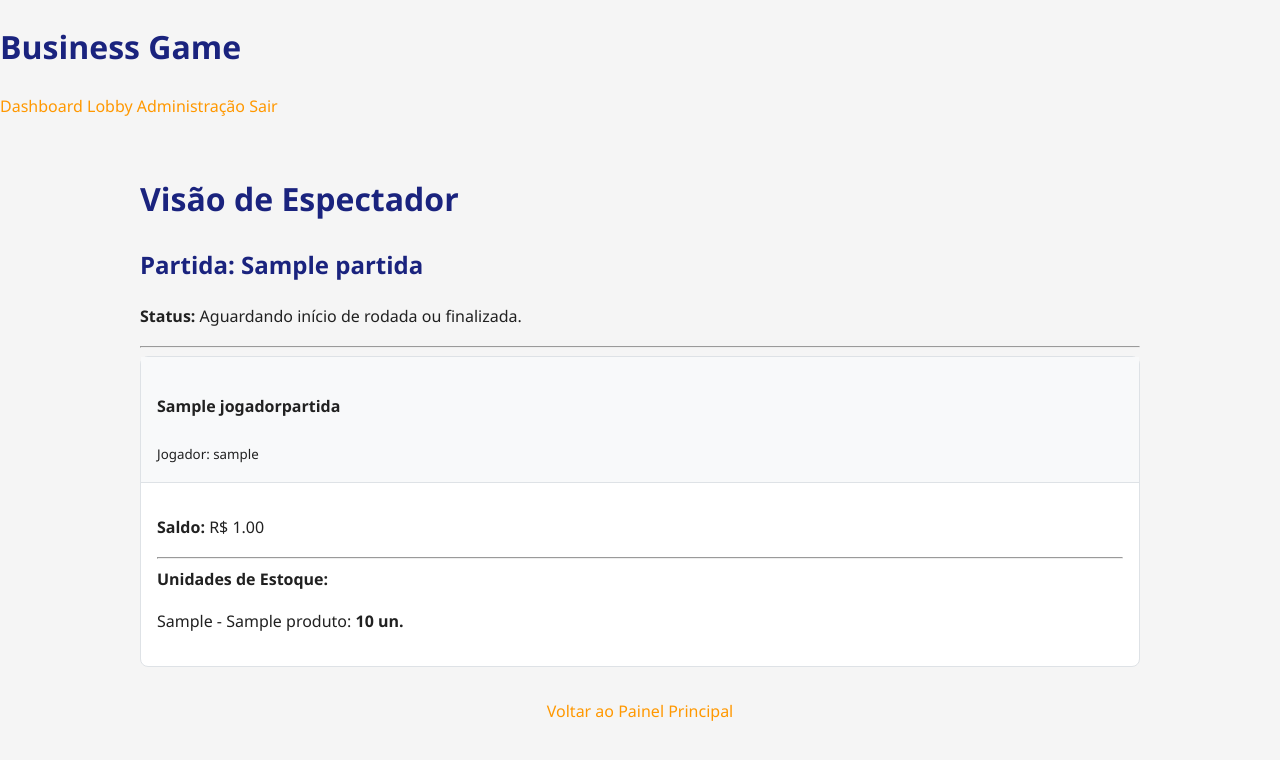
After one commit to oYuriyan/Business-Game-LMS, a Django app: page /painel/partida/1/espectador/ in a window 1280 px wide. The commit adds this page. Shown: the top 760 px of the page. Run offline with Django 5.2, Linux system fonts and the light colour scheme; a user stored in the database is signed in; tables that the repository leaves empty hold one stand-in row (values such as "Sample post"); data that the repository does not hold is empty.

Commit message:
detalhes de partida - avanço automático - modo spec

```diff
--- a/game/models/partida.py
+++ b/game/models/partida.py
@@ -15,6 +15,7 @@ class Partida(models.Model):
     data_inicio = models.DateTimeField(default=timezone.now)
     data_fim = models.DateTimeField(null=True, blank=True)
     max_rodadas = models.PositiveIntegerField(default=7, help_text="Número máximo de rodadas para a partida.")
+    avanco_automatico = models.BooleanField(default=False, help_text="Se verdadeiro, a rodada avança assim que o último jogador decide.")
     # Relacionamento com usuários (jogadores)
     jogadores = models.ManyToManyField(User, through='JogadorPartida')
 
--- /dev/null
+++ b/game/templates/admin_spectator.html
@@ -0,0 +1,87 @@
+{% extends "base.html" %}
+
+{% block title %}Espectador: {{ partida.nome }}{% endblock %}
+
+{% block content %}
+<style>
+    .spectator-grid {
+        display: grid;
+        grid-template-columns: repeat(auto-fit, minmax(350px, 1fr));
+        gap: 1.5rem;
+    }
+    .player-card {
+        border: 1px solid #dee2e6;
+        border-radius: 8px;
+        background-color: #fff;
+    }
+    .player-card-header {
+        background-color: #f8f9fa;
+        padding: 1rem;
+        border-bottom: 1px solid #dee2e6;
+    }
+    .player-card-body {
+        padding: 1rem;
+    }
+    .unidade-list {
+        list-style-type: none;
+        padding-left: 0;
+    }
+    .dark-mode .player-card {
+        background-color: #343a40;
+        border-color: #495057;
+    }
+    .dark-mode .player-card-header {
+        background-color: #495057;
+    }
+</style>
+
+<div class="container">
+    <h1 class="main-title">Visão de Espectador</h1>
+    <h2 class="sub-title">Partida: {{ partida.nome }}</h2>
+
+    {% if rodada_ativa %}
+        <p><strong>Status:</strong> Rodada {{ rodada_ativa.numero }} em andamento.</p>
+    {% else %}
+        <p><strong>Status:</strong> Aguardando início de rodada ou finalizada.</p>
+    {% endif %}
+    <hr>
+
+    <div class="spectator-grid">
+        {% for info in info_jogadores %}
+            <div class="player-card">
+                <div class="player-card-header">
+                    <h4>{{ info.jogador_partida.nome_empresa_jogador }}</h4>
+                    <small>Jogador: {{ info.jogador_partida.jogador.username }}</small>
+                </div>
+                <div class="player-card-body">
+                    <p><strong>Saldo:</strong> <span class="text-success">R$ {{ info.jogador_partida.saldo|floatformat:2 }}</span></p>
+
+                    {% if rodada_ativa %}
+                        <p><strong>Decisão na Rodada {{ rodada_ativa.numero }}:</strong>
+                        {% if info.decisao_feita %}
+                            <span class="text-success">Enviada</span>
+                        {% else %}
+                            <span class="text-warning">Aguardando</span>
+                        {% endif %}
+                        </p>
+                    {% endif %}
+
+                    <hr>
+                    <strong>Unidades de Estoque:</strong>
+                    <ul class="unidade-list">
+                        {% for unidade in info.unidades %}
+                            <li>{{ unidade.localidade }} - {{ unidade.produto.nome }}: <strong>{{ unidade.quantidade }} un.</strong></li>
+                        {% endfor %}
+                    </ul>
+                </div>
+            </div>
+        {% empty %}
+            <p>Ainda não há jogadores nesta partida.</p>
+        {% endfor %}
+    </div>
+
+    <div class="form-actions" style="text-align: center; margin-top: 2rem;">
+        <a href="{% url 'painel_admin' %}" class="btn btn-secondary">Voltar ao Painel Principal</a>
+    </div>
+</div>
+{% endblock %}
--- a/game/templates/base.html
+++ b/game/templates/base.html
@@ -4,7 +4,7 @@
   {% load static %}
   <link rel="stylesheet" href="{% static 'css/base.css' %}">
   {% block styles %}{% endblock %}
-
+  <link rel="stylesheet" href="https://cdnjs.cloudflare.com/ajax/libs/font-awesome/5.15.4/css/all.min.css">
   <meta charset="UTF-8">
   <title>{% block title %}Business Game{% endblock %}</title>
   <meta name="viewport" content="width=device-width, initial-scale=1.0">
--- a/game/urls.py
+++ b/game/urls.py
@@ -17,8 +17,10 @@ urlpatterns = [
 
     #URLs DO ADMIN
     path('painel/', admin_views.painel_admin, name='painel_admin'),
+    path('painel/partida/<int:partida_id>/espectador/', admin_views.admin_partida_spectator_view, name='admin_spectator_view'),
     path('painel/partida/criar/', admin_views.criar_partida_view, name='criar_partida'),
     path('painel/partida/<int:partida_id>/avancar/', admin_views.avancar_rodada_view, name='avancar_rodada'),
+    path('painel/partida/<int:partida_id>/toggle_auto_advance/', admin_views.toggle_avanco_automatico_view, name='toggle_avanco_automatico'),
     path('painel/partida/<int:partida_id>/finalizar/', admin_views.finalizar_partida_view, name='finalizar_partida'),
     path('painel/rodada/<int:rodada_id>/demanda/', admin_views.definir_demanda_view, name='definir_demanda'),
     #URLs RODADA e PARTIDA
--- a/game/views/admin.py
+++ b/game/views/admin.py
@@ -1,10 +1,8 @@
-# Em: game/views/admin.py
-
 from django.shortcuts import render, redirect, get_object_or_404
 from django.contrib.auth.decorators import user_passes_test
 from django.contrib import messages
 from django.utils import timezone
-from game.models import Partida, Rodada, JogadorPartida, Produto
+from game.models import Partida, Rodada, JogadorPartida, Produto, CustoTransporte, CustoProducao, Unidade, Decisao
 from game.services.controle_rodada import avancar_rodada as avancar_rodada_service
 from game.dados_setup import CUSTOS_PRODUCAO_PADRAO, CUSTOS_TRANSPORTE_PADRAO
 from game.models import CustoProducao, CustoTransporte, Produto
@@ -103,14 +101,19 @@ def avancar_rodada_view(request, partida_id):
     if request.method == 'POST':
         partida = get_object_or_404(Partida, id=partida_id)
 
-        # A função de serviço agora cuida de toda a lógica.
+        # Verifica se é a primeira rodada que está para ser iniciada
+        is_first_round = not Rodada.objects.filter(partida=partida).exists()
+
+        # Se for a primeira rodada, verifica a contagem de jogadores
+        if is_first_round and partida.jogadorpartida_set.count() < 2:
+            messages.error(request, f"Não é possível iniciar a partida '{partida.nome}' com menos de 2 jogadores.")
+            return redirect('painel_admin')
+
+        # Se a verificação passar, a lógica normal continua
         resultado_rodada = avancar_rodada_service(partida)
 
         if resultado_rodada is None:
-            # Se o resultado for None, pode ser por duas razões:
-            # 1. O jogo acabou de ser finalizado.
-            # 2. Nem todos os jogadores tomaram uma decisão.
-            partida.refresh_from_db() # Atualiza o estado da partida do banco
+            partida.refresh_from_db()
             if partida.status == 'FINALIZADA':
                 messages.success(request, f"A última rodada foi processada e a partida '{partida.nome}' foi finalizada!")
             else:
@@ -137,3 +140,42 @@ def finalizar_partida_view(request, partida_id):
         messages.info(request, f"A partida '{partida.nome}' foi finalizada manualmente.")
 
     return redirect('painel_admin')
+
+@user_passes_test(lambda u: u.is_superuser)
+def admin_partida_spectator_view(request, partida_id):
+    partida = get_object_or_404(Partida, id=partida_id)
+    rodada_ativa = Rodada.objects.filter(partida=partida, ativo=True).first()
+
+    # Busca todos os jogadores da partida e suas informações
+    jogadores_da_partida = JogadorPartida.objects.filter(partida=partida).order_by('nome_empresa_jogador')
+
+    # Prepara uma lista com dados detalhados de cada jogador
+    info_jogadores = []
+    for jp in jogadores_da_partida:
+        unidades = Unidade.objects.filter(jogador_partida=jp).order_by('localidade', 'produto__nome')
+        decisao = Decisao.objects.filter(jogador=jp.jogador, rodada=rodada_ativa).first() if rodada_ativa else None
+
+        info_jogadores.append({
+            'jogador_partida': jp,
+            'unidades': unidades,
+            'decisao_feita': decisao is not None
+        })
+
+    context = {
+        'partida': partida,
+        'rodada_ativa': rodada_ativa,
+        'info_jogadores': info_jogadores
+    }
+    return render(request, 'admin_spectator.html', context)
+@user_passes_test(lambda u: u.is_superuser)
+def toggle_avanco_automatico_view(request, partida_id):
+    if request.method == 'POST':
+        partida = get_object_or_404(Partida, id=partida_id)
+        # Inverte o valor booleano atual
+        partida.avanco_automatico = not partida.avanco_automatico
+        partida.save()
+
+        status_texto = "ativado" if partida.avanco_automatico else "desativado"
+        messages.success(request, f"Avanço automático de rodada foi {status_texto} para a partida '{partida.nome}'.")
+
+    return redirect('painel_admin')
--- a/game/views/dashboard.py
+++ b/game/views/dashboard.py
@@ -1,7 +1,8 @@
 from django.shortcuts import render, redirect
 from django.contrib.auth.decorators import login_required
 from django.http import JsonResponse
-from game.models import JogadorPartida, Rodada, Unidade, Decisao, Partida, Produto
+from game.models import JogadorPartida, Rodada, Unidade, Decisao, Partida, Produto, CustoProducao, CustoTransporte
+from game.services.controle_rodada import avancar_rodada as avancar_rodada_service, todos_jogadores_decidiram
 from django.contrib import messages
 from django.shortcuts import get_object_or_404
 from decimal import Decimal
@@ -9,7 +10,9 @@ from decimal import Decimal
 @login_required
 def dashboard_view(request):
     # Encontra todas as associações de partida para o jogador logado
-    jogador_partidas = JogadorPartida.objects.filter(jogador=request.user).select_related('partida')
+    jogador_partidas = JogadorPartida.objects.filter(
+        jogador=request.user
+    ).exclude(partida__status='FINALIZADA').select_related('partida')
 
     info_partidas_jogador = []
     for jp in jogador_partidas:
@@ -36,10 +39,7 @@ def dashboard_view(request):
 
 @login_required
 def lobby_view(request):
-    # Busca todas as partidas que ainda não foram finalizadas
     partidas_disponiveis = Partida.objects.exclude(status='FINALIZADA').order_by('-data_inicio')
-
-    # Pega as partidas que o jogador já entrou para o template saber
     partidas_do_jogador = JogadorPartida.objects.filter(jogador=request.user).values_list('partida_id', flat=True)
 
     context = {
@@ -71,11 +71,19 @@ EMPRESAS_SETUP = {
 @login_required
 def entrar_partida_view(request, partida_id):
     partida = get_object_or_404(Partida, id=partida_id)
+    partida_para_entrar = get_object_or_404(Partida, id=partida_id)
+    partidas_ativas_do_jogador = JogadorPartida.objects.filter(
+        jogador=request.user
+    ).exclude(partida__status='FINALIZADA').exclude(partida=partida_para_entrar)
 
-    if JogadorPartida.objects.filter(partida=partida, jogador=request.user).exists():
+    if partidas_ativas_do_jogador.exists():
+        messages.error(request, 'Você já está em uma partida ativa. Saia da partida atual para poder entrar em uma nova.')
+        return redirect('lobby')
+
+    if JogadorPartida.objects.filter(partida=partida_para_entrar, jogador=request.user).exists():
         messages.warning(request, 'Você já está nesta partida.')
     else:
-        num_jogadores_atual = JogadorPartida.objects.filter(partida=partida).count()
+        num_jogadores_atual = JogadorPartida.objects.filter(partida=partida_para_entrar).count()
         empresas_disponiveis = ['Empresa A', 'Empresa B', 'Empresa C', 'Empresa D']
 
         if num_jogadores_atual >= len(empresas_disponiveis):
@@ -85,7 +93,7 @@ def entrar_partida_view(request, partida_id):
 
             # Cria a associação JogadorPartida
             jp = JogadorPartida.objects.create(
-                partida=partida,
+                partida=partida_para_entrar,
                 jogador=request.user,
                 nome_empresa_jogador=nome_empresa_designada
             )
@@ -106,7 +114,7 @@ def entrar_partida_view(request, partida_id):
                     except Produto.DoesNotExist:
                         messages.error(request, f"O produto base '{nome_produto}' não foi encontrado no sistema.")
 
-            messages.success(request, f'Você entrou na partida "{partida.nome}" como {nome_empresa_designada}!')
+            messages.success(request, f'Você entrou na partida "{partida_para_entrar.nome}" como {nome_empresa_designada}!')
 
     return redirect('dashboard')
 
@@ -116,7 +124,7 @@ def partida_detalhe_view(request, partida_id):
     jogador_partida = get_object_or_404(JogadorPartida, partida=partida, jogador=request.user)
     rodada_ativa = Rodada.objects.filter(partida=partida, ativo=True).first()
 
-    # Lógica de tomada de decisão
+    # Lógica de tomada de decisão (o seu código, com o redirect corrigido)
     if request.method == 'POST' and rodada_ativa:
         try:
             unidade_id = request.POST.get('unidade_origem_id')
@@ -136,6 +144,12 @@ def partida_detalhe_view(request, partida_id):
                         quantidade_produzida=qtd_produzida, preco_unitario=preco_venda
                     )
                     messages.success(request, "Sua decisão para a rodada foi registrada com sucesso!")
+                    partida.refresh_from_db()
+                    if partida.avanco_automatico:
+                        # Re-checa se todos decidiram apos a decisão atual ser salva.
+                        if todos_jogadores_decidiram(rodada_ativa):
+                            messages.info(request, "Todos os jogadores decidiram. A rodada será avançada automaticamente.")
+                            avancar_rodada_service(partida)
                     return redirect('partida_detalhe', partida_id=partida.id)
         except (ValueError, TypeError):
             messages.error(request, "Por favor, insira valores válidos.")
@@ -150,6 +164,17 @@ def partida_detalhe_view(request, partida_id):
 
     ultima_rodada_finalizada = Rodada.objects.filter(partida=partida, ativo=False).order_by('-numero').first()
 
+    nome_empresa = jogador_partida.nome_empresa_jogador
+    custos_producao = CustoProducao.objects.filter(nome_empresa_template=nome_empresa).order_by('produto__nome')
+    custos_transporte_raw = CustoTransporte.objects.filter(nome_empresa_template=nome_empresa).order_by('cd_origem', 'local_destino')
+
+    # Agrupando custos de transporte por unidade de origem para exibição limpa
+    custos_transporte_agrupados = {}
+    for custo in custos_transporte_raw:
+        if custo.cd_origem not in custos_transporte_agrupados:
+            custos_transporte_agrupados[custo.cd_origem] = []
+        custos_transporte_agrupados[custo.cd_origem].append(custo)
+
     context = {
         'partida': partida,
         'jogador_partida': jogador_partida,
@@ -158,6 +183,8 @@ def partida_detalhe_view(request, partida_id):
         'decisao_feita': decisao_feita,
         'unidades_para_decisao': unidades_para_decisao,
         'ultima_rodada_finalizada': ultima_rodada_finalizada,
+        'custos_producao': custos_producao,
+        'custos_transporte': custos_transporte_agrupados,
     }
     return render(request, 'partida_detalhe.html', context)
 
```
Also changed, not shown: game/templates/admin.html (+18 -15 lines), game/templates/partida_detalhe.html (+23 -0 lines), game/migrations/0002_partida_avanco_automatico.py (added).
